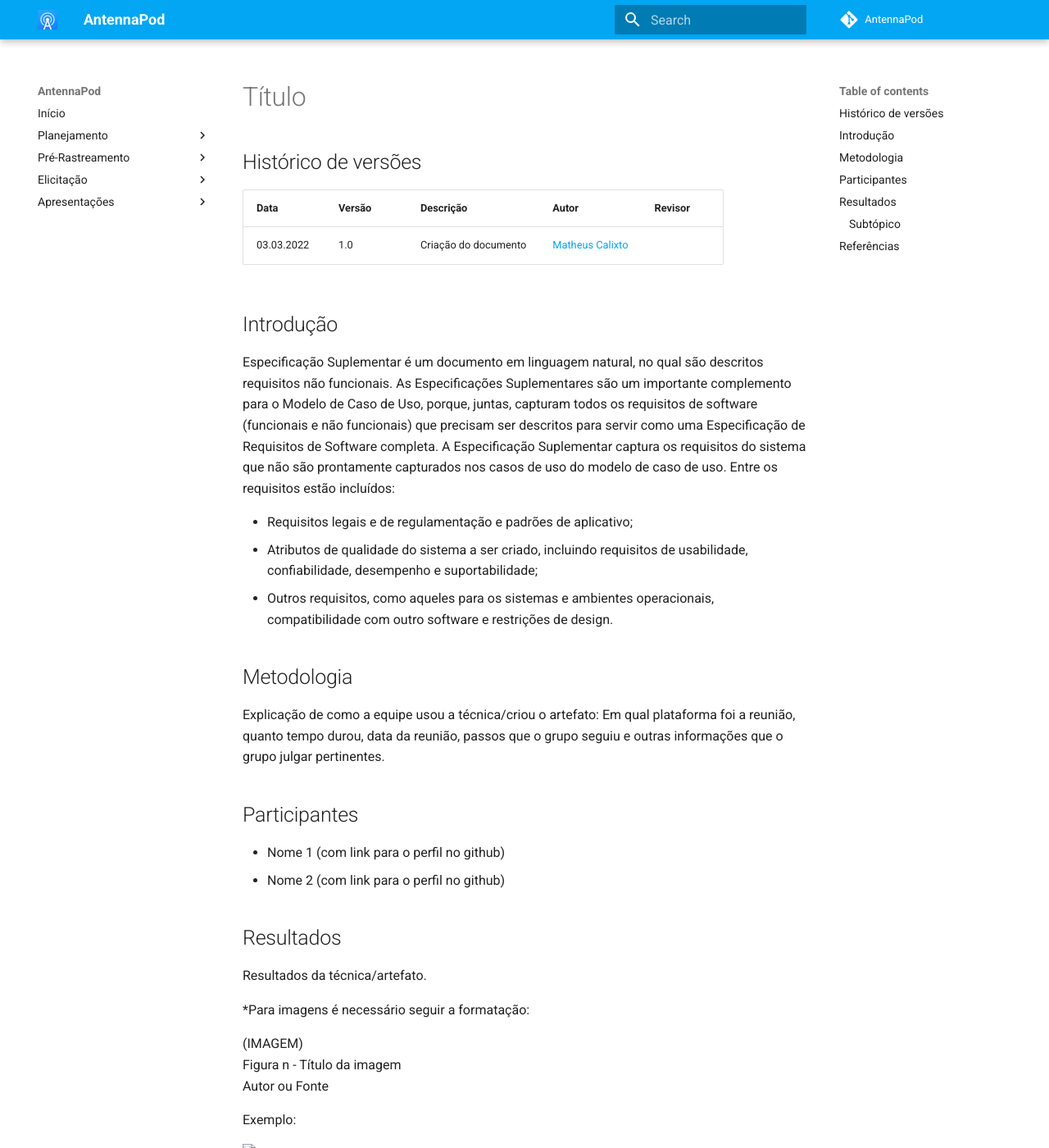
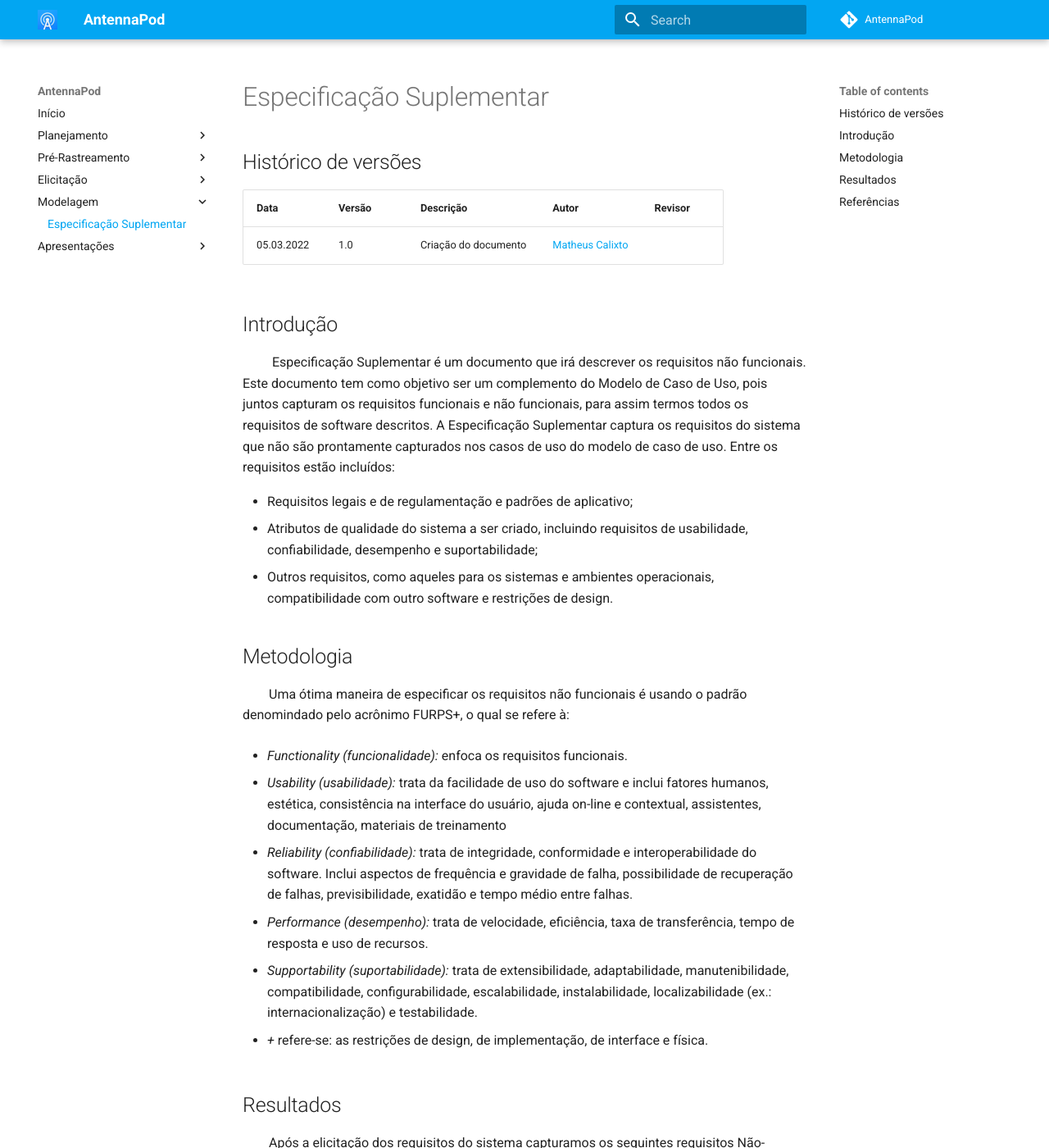
Before and after one commit to Requisitos-de-Software/2021.2-AntennaPod, an MkDocs documentation site: the page built from docs/modelagem/especificacaoSuplementar.md, in a window 1280 px wide and 1400 px high. Shown: the whole window at 82% size. Built offline with MkDocs 1.6.1 and Material for MkDocs 9.7.7, drawn with Linux system fonts in a browser that asks for light colours; comment, search, counter and statistics services are not loaded; some of the changed text lies outside the part shown.

Commit message:
adicionando documento

```diff
--- a/docs/modelagem/especificacaoSuplementar.md
+++ b/docs/modelagem/especificacaoSuplementar.md
@@ -1,13 +1,13 @@
-# Título
+# Especificação Suplementar
 
 ## Histórico de versões
 | Data       | Versão | Descrição            | Autor                                            | Revisor |
 | ---------- | ------ | -------------------- | ------------------------------------------------ | ------- |
-| 03.03.2022 | 1.0    | Criação do documento | [Matheus Calixto](https://github.com/matheuscvp) |         |
+| 05.03.2022 | 1.0    | Criação do documento | [Matheus Calixto](https://github.com/matheuscvp) |         |
 
 ## Introdução
 
-Especificação Suplementar é um documento em linguagem natural, no qual são descritos requisitos não funcionais. As Especificações Suplementares são um importante complemento para o Modelo de Caso de Uso, porque, juntas, capturam todos os requisitos de software (funcionais e não funcionais) que precisam ser descritos para servir como uma Especificação de Requisitos de Software completa. A Especificação Suplementar captura os requisitos do sistema que não são prontamente capturados nos casos de uso do modelo de caso de uso. Entre os requisitos estão incluídos:
+&emsp;&emsp; Especificação Suplementar é um documento que irá descrever os requisitos não funcionais. Este documento tem como objetivo ser um complemento do Modelo de Caso de Uso, pois juntos capturam os requisitos funcionais e não funcionais, para assim termos todos os requisitos de software descritos. A Especificação Suplementar captura os requisitos do sistema que não são prontamente capturados nos casos de uso do modelo de caso de uso. Entre os requisitos estão incluídos:
 
 - Requisitos legais e de regulamentação e padrões de aplicativo;
 - Atributos de qualidade do sistema a ser criado, incluindo requisitos de usabilidade, confiabilidade, desempenho e suportabilidade;
@@ -15,35 +15,39 @@
 
 ## Metodologia
 
-Explicação de como a equipe usou a técnica/criou o artefato: Em qual plataforma foi a reunião, quanto tempo durou, data da reunião, passos que o grupo seguiu e outras informações que o grupo julgar pertinentes.
+&emsp;&emsp;Uma ótima maneira de especificar os requisitos não funcionais é usando o padrão denomindado pelo acrônimo FURPS+, o qual se refere à:
 
-## Participantes
+- *Functionality (funcionalidade):* enfoca os requisitos funcionais.
 
-- Nome 1 (com link para o perfil no github)
-- Nome 2 (com link para o perfil no github)
+- *Usability (usabilidade):* trata da facilidade de uso do software e inclui fatores humanos, estética, consistência na interface do usuário, ajuda on-line e contextual, assistentes, documentação, materiais de treinamento
+
+- *Reliability (confiabilidade):* trata de integridade, conformidade e interoperabilidade do software. Inclui aspectos de frequência e gravidade de falha, possibilidade de recuperação de falhas, previsibilidade, exatidão e tempo médio entre falhas.
+
+- *Performance (desempenho):*  trata de velocidade, eficiência, taxa de transferência, tempo de resposta e uso de recursos.
+
+- *Supportability (suportabilidade):* trata de extensibilidade, adaptabilidade, manutenibilidade, compatibilidade, configurabilidade, escalabilidade, instalabilidade, localizabilidade (ex.: internacionalização) e testabilidade.
+
+- *+* refere-se: as restrições de design, de implementação, de interface e física.
+
 
 ## Resultados
 
-Resultados da técnica/artefato.
+&emsp;&emsp;Após a elicitação dos requisitos do sistema capturamos os seguintes requisitos Não-Funcionais:
 
-*Para imagens é necessário seguir a formatação:
+| ID    | Descrição                                               | Técnica    | R$   |
+| ----- | ------------------------------------------------------- | ---------- | ---- |
+| RNF01 | O aplicativo não requer cadastro                        | Brainstorm | 3,00 |
+| RNF02 | O aplicativo deve ser intuitivo                         | Brainstorm | 2,00 |
+| RNF03 | O aplicativo deverá rodar em qualquer plataforma mobile | Brainstorm | 1,50 |
 
-(IMAGEM) <br>
-Figura n - Título da imagem <br>
-Autor ou Fonte
+&emsp;&emsp;Após analisarmos usando o padrão FURPS, teremos esses requisitos separados da seguinte maneira:
 
-Exemplo:
+- <strong>RNF01 - O aplicativo não requer cadastro</strong>, esse se enquadra em *Performance*, pois permite ao usuário conseguir utilizar de todos as funcionalidades do software sem precisar se cadastrar no mesmo.
 
-![Heatmap](img/heatmap.jpeg)
-<p align = "center">
-Figura 1 - Heatmap da Equipe <br>
-Autora: Amanda
-</p>
+- <strong>RNF02 - O aplicativo deve ser intuitivo</strong>, esse se enquadra em *Usability*, pois tratará de questões de facilidade de uso.
 
-### Subtópico
-
-Texto do subtópico.
+- <strong>RNF03 - O aplicativo deverá rodar em qualquer plataforma mobile</strong>,  esse se enquadra em *Supportability* , pois trata do aspecto da compatibilidade e escalabiidade do software.
 
 ## Referências
 
-As referências devem estar em formato ABNT.
+VAZQUEZ, Carlos Eduardo; SIQUEIRA SIMÕES, Guilerme. Engenharia de Requisitos: Software orientado ao negócio. 1. ed. rev. [S. l.: s. n.], 2016.
--- a/mkdocs.yml
+++ b/mkdocs.yml
@@ -26,6 +26,8 @@
       - Introspecção: elicitacao/introspeccao.md
       - Observação: elicitacao/observacao.md
     - Priorização: elicitacao/100reais.md
+  - Modelagem:
+    - Especificação Suplementar: modelagem/especificacaoSuplementar.md
   - Apresentações:
     - Apresentação-1: apresentacoes/apresentacao1.md
     - Apresentação-2: apresentacoes/apresentacao2.md
```
